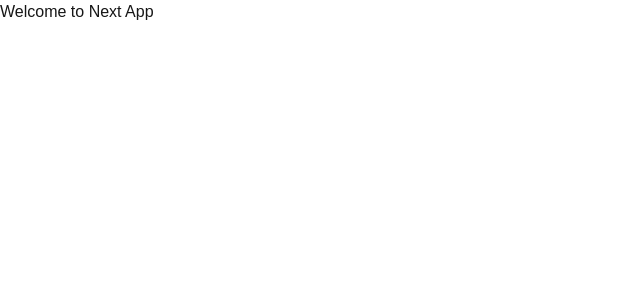
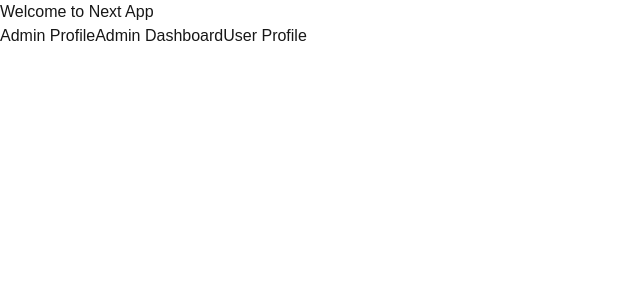
Before and after one commit to anirudha-8/nextjs-mastery, a Next.js app: page / in a window 1280 px wide. Shown: the top 300 px of the page, without its empty margins (0-640 px from the left). Built offline with nearby package versions, Linux system fonts and the light colour scheme.

Commit message:
bug fixes

```diff
--- a/src/app/page.jsx
+++ b/src/app/page.jsx
@@ -6,7 +6,7 @@ export default function Home() {
 	return (
 		<main className="flex flex-col gap-8 row-start-2 items-center sm:items-start">
 			<h1>Welcome to Next App</h1>
-			{/* <LearnLink /> */}
+			<LearnLink />
 			{/* <LearnUseRouterHook /> */}
 			{/* <LearnDataFetching /> */}
 		</main>
```
